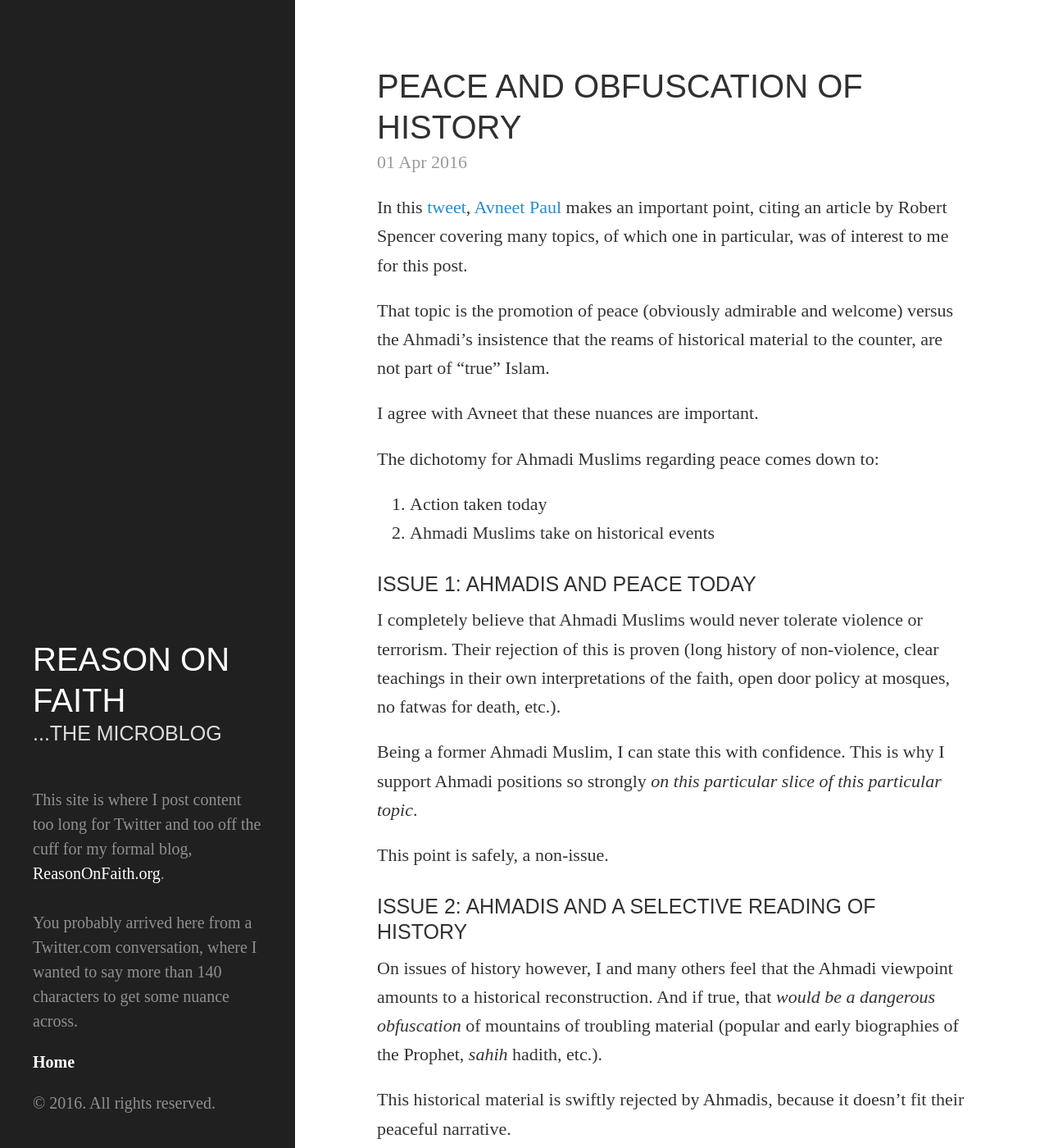
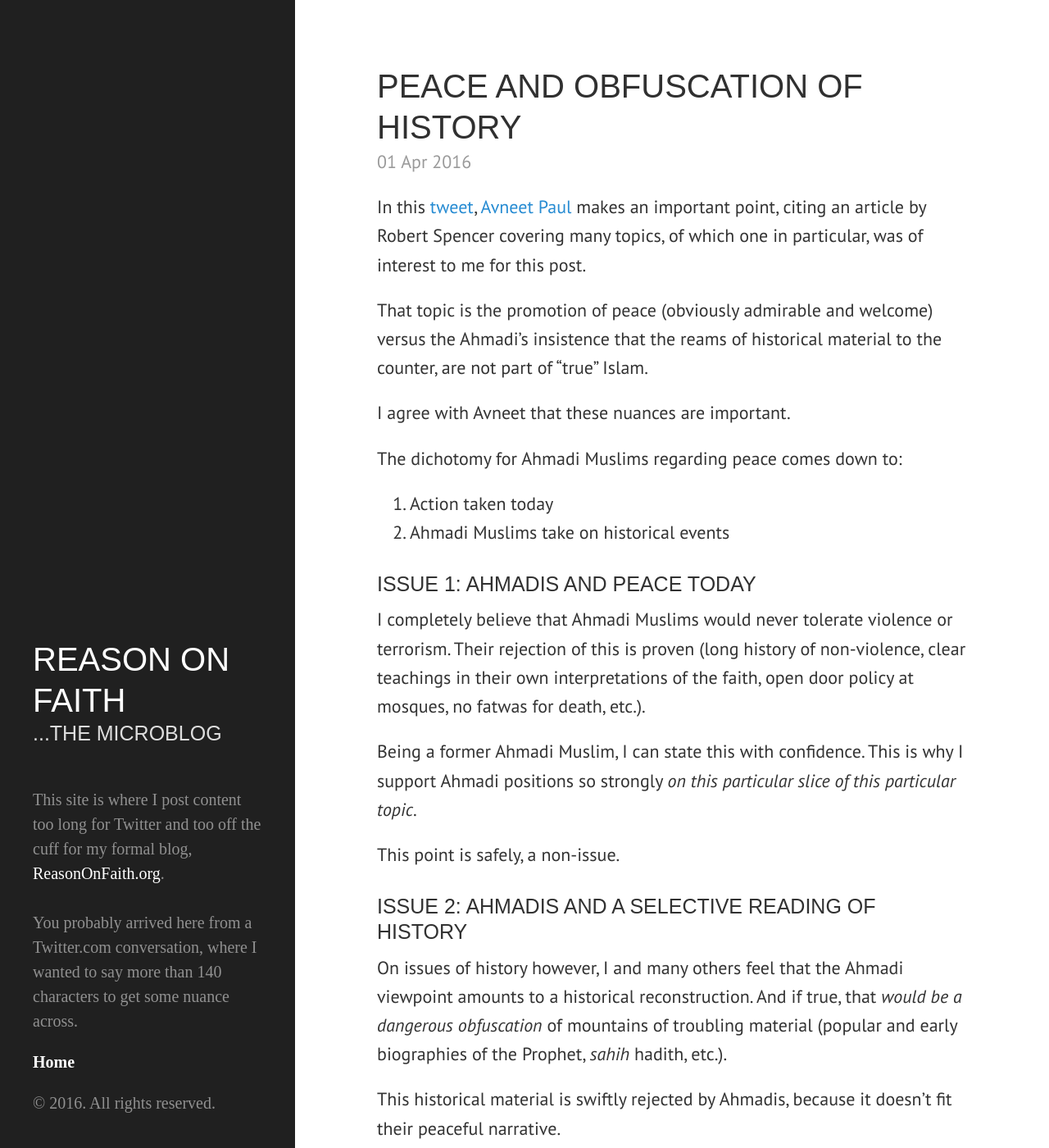
Before and after one commit to ReasonOnFaith/ReasonOnFaith.github.io, a Jekyll site: the page built from index.html, in a window 1280 px wide and 1400 px high. Shown: the whole window at 82% size. Built offline with Jekyll 4.4.1, drawn with Linux system fonts in a browser that asks for light colours; the list of posts is cut into pages by our own code.

Commit message:
no message

```diff
--- a/public/css/poole.css
+++ b/public/css/poole.css
@@ -120,7 +120,8 @@ h1.post-title {
 
 body div.post {
 	font-size: 1.10em;
-	/* font-family:"freight-text-pro",serif; */
+/*	font-family:"freight-text-pro",serif; */
+	font-family:"PT Sans",Helvetica,Arial,sans-serif;
 	line-height:160%;
 	color: #333;
 }
```
